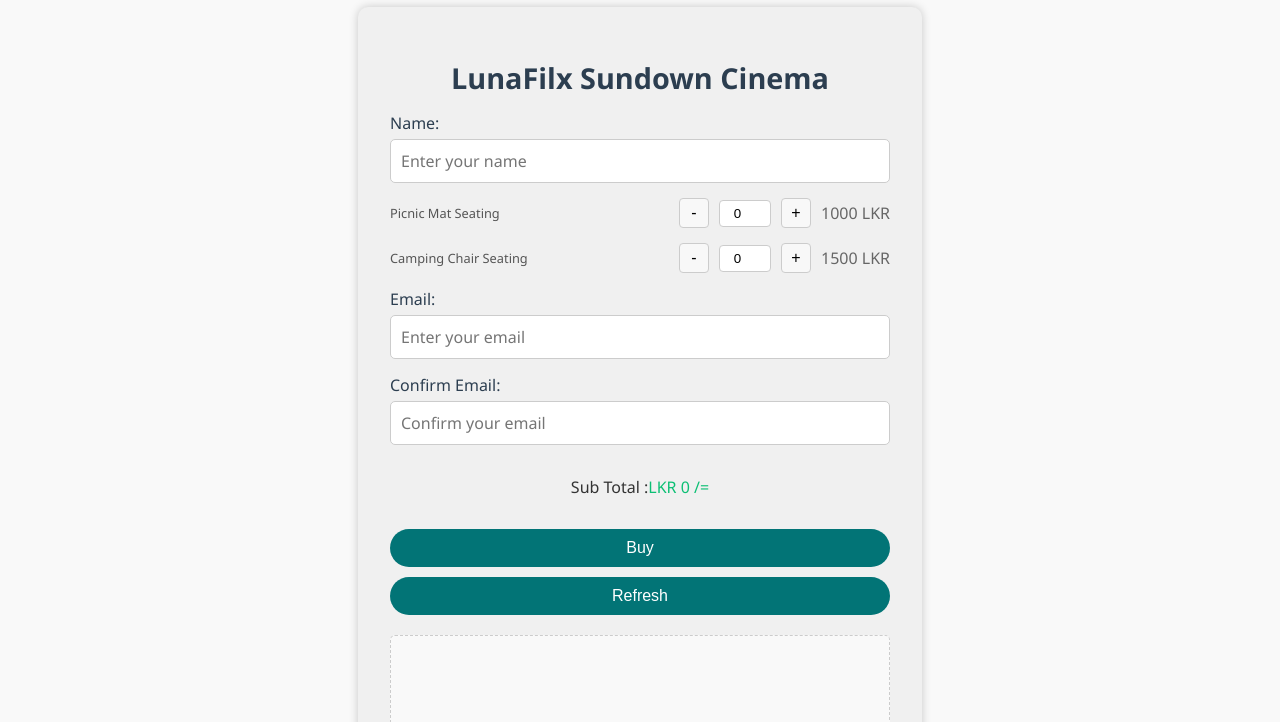
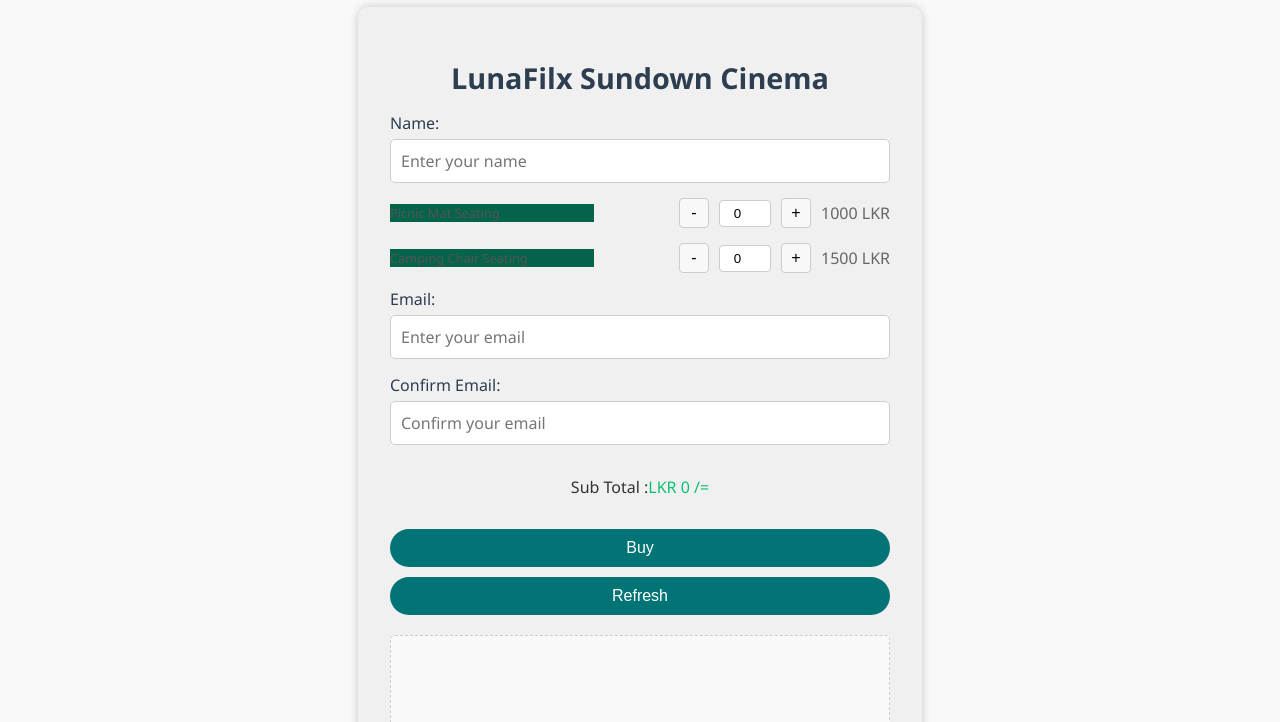
Before and after one commit to sakunakavinda/Elyzium, a plain HTML site: page buy.html in a window 1280 px wide. Shown: the part 77-799 px from the top of the page. Drawn offline with nearby package versions, Linux system fonts and the light colour scheme.

Commit message:
Update styles.css

```diff
--- a/styles.css
+++ b/styles.css
@@ -375,7 +375,7 @@ justify-content: center;
     font-size: 0.80rem; /* Reduced from default size */
     color: #555; /* Optional: make text slightly darker */
     margin-right: 10px; /* Add some spacing */
-    white-space: nowrap; /* Prevent text wrapping */
+    background-color: #03634b;
 }
 
 .counter-controls {
```
